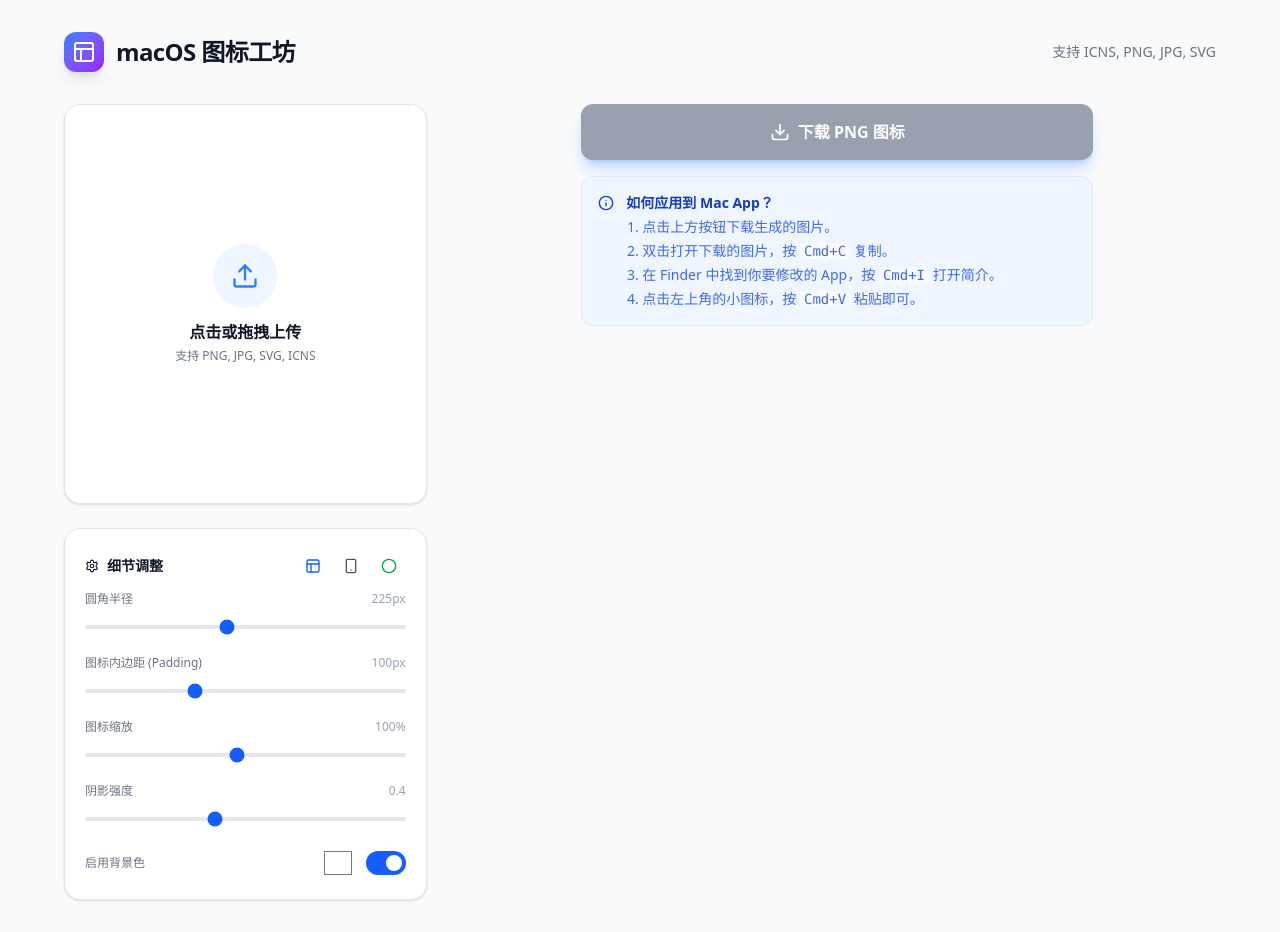
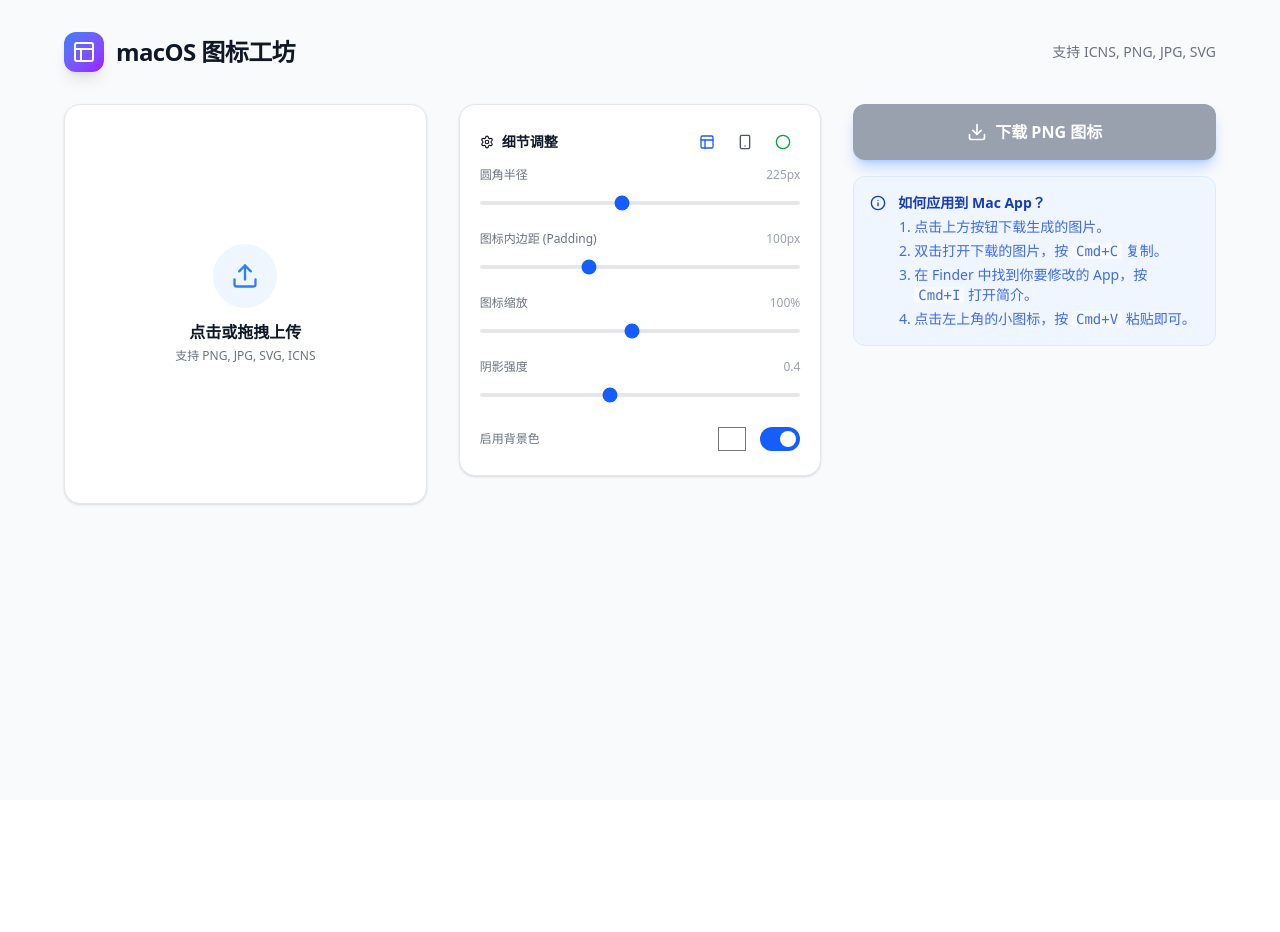
Before and after one commit to ethanchen/mac-icon-modifer, a React (Vite) app: page / in a window 1280 px wide. After the commit the page ends 800 px from the top, so only its background shows below. Built offline with nearby package versions, Linux system fonts and the light colour scheme.

Commit message:
feat: 布局

```diff
--- a/src/App.jsx
+++ b/src/App.jsx
@@ -259,15 +259,12 @@ const MacIconMaker = () => {
         </div>
       </header>
 
-      <div className="w-full max-w-6xl grid grid-cols-1 lg:grid-cols-12 gap-8">
+      <div className="w-full max-w-6xl grid grid-cols-1 lg:grid-cols-3 gap-8">
 
-        {/* 左侧：控制面板 */}
-        <div className="lg:col-span-4 space-y-6">
-
-          {/* 上传和预览合并区域 */}
-          {/* 上传和预览合并区域 */}
+        {/* 第一块：图片区域 */}
+        <div className="flex flex-col">
           <div
-            className={`bg-white rounded-2xl shadow-sm border transition-all relative min-h-[400px] flex items-center justify-center p-6 ${
+            className={`bg-white rounded-2xl shadow-sm border transition-all relative min-h-[400px] flex items-center justify-center p-6 overflow-hidden ${
               image
                 ? 'border-gray-200'
                 : `hover:border-blue-400 group ${error ? 'border-red-300 bg-red-50' : 'border-gray-200'} cursor-pointer`
@@ -300,13 +297,13 @@ const MacIconMaker = () => {
 
             {image ? (
               /* 有图片时：显示预览画布和右上角上传按钮 */
-              <div className="relative w-full">
-                <div className="bg-white/50 backdrop-blur-sm p-8 rounded-3xl border border-gray-200 shadow-xl mx-auto max-w-fit relative">
+              <div className="relative w-full h-full flex items-center justify-center">
                 <canvas
                   ref={canvasRef}
                   width={CANVAS_SIZE}
                   height={CANVAS_SIZE}
-                    className="w-[300px] h-[300px] md:w-[400px] md:h-[400px] object-contain shadow-sm rounded-lg"
+                  className="max-w-full max-h-full w-auto h-auto object-contain"
+                  style={{ maxWidth: '100%', maxHeight: 'calc(100% - 3rem)' }}
                 />
                 {/* 右上角上传按钮 */}
                 <button
@@ -326,12 +323,11 @@ const MacIconMaker = () => {
                       processFile(file);
                     }
                   }}
-                    className="absolute -top-2 -right-2 w-10 h-10 bg-blue-600 hover:bg-blue-700 text-white rounded-full shadow-lg flex items-center justify-center transition-all hover:scale-110 active:scale-95 z-10"
+                  className="absolute top-2 right-2 w-10 h-10 bg-blue-600 hover:bg-blue-700 text-white rounded-full shadow-lg flex items-center justify-center transition-all hover:scale-110 active:scale-95 z-10"
                   title="重新上传"
                 >
                   <Upload size={18} />
                 </button>
-                </div>
               </div>
             ) : (
               /* 无图片时：显示上传提示 */
@@ -345,8 +341,10 @@ const MacIconMaker = () => {
               </div>
             )}
           </div>
+        </div>
 
-          {/* 详细参数 */}
+        {/* 第二块：调整区域 */}
+        <div className="flex flex-col">
           <div className="bg-white p-5 rounded-2xl shadow-sm border border-gray-200 space-y-5">
             <div className="flex items-center justify-between mb-2">
               <h3 className="text-sm font-semibold text-gray-900 flex items-center gap-2">
@@ -456,11 +454,9 @@ const MacIconMaker = () => {
           </div>
         </div>
 
-        {/* 右侧：下载和说明 */}
-        <div className="lg:col-span-8 flex flex-col items-center justify-start">
-
-          {/* 底部操作栏 */}
-          <div className="w-full max-w-lg flex flex-col items-center gap-4">
+        {/* 第三块：下载说明区域 */}
+        <div className="flex flex-col">
+          <div className="w-full flex flex-col gap-4">
              <button
               onClick={handleDownload}
               className={`flex items-center justify-center gap-2 w-full py-4 rounded-xl text-white font-semibold shadow-lg shadow-blue-500/30 transition-all hover:scale-[1.02] active:scale-95 ${image ? 'bg-blue-600 hover:bg-blue-700' : 'bg-gray-400 cursor-not-allowed'}`}
@@ -486,7 +482,6 @@ const MacIconMaker = () => {
                 </div>
             </div>
           </div>
-
         </div>
       </div>
     </div>
```
Lines whose indentation alone changed are shown as unchanged.
